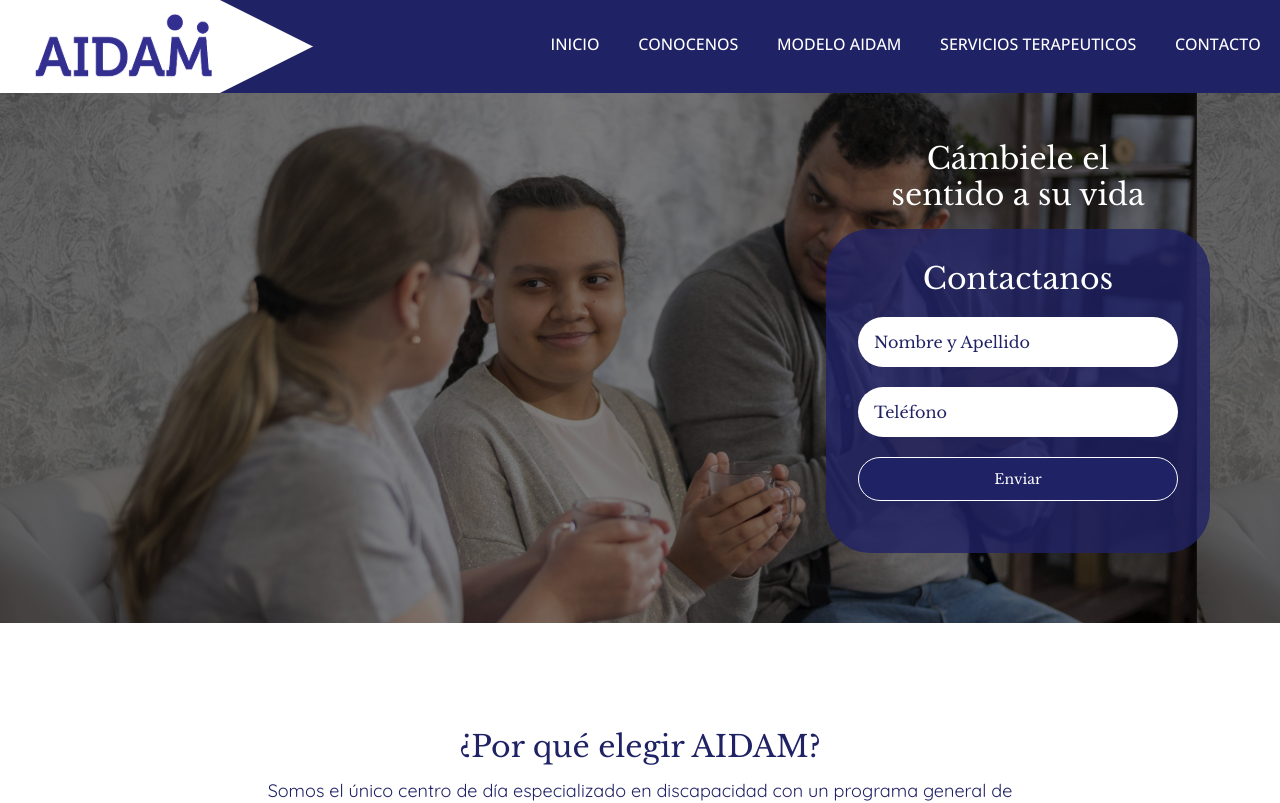
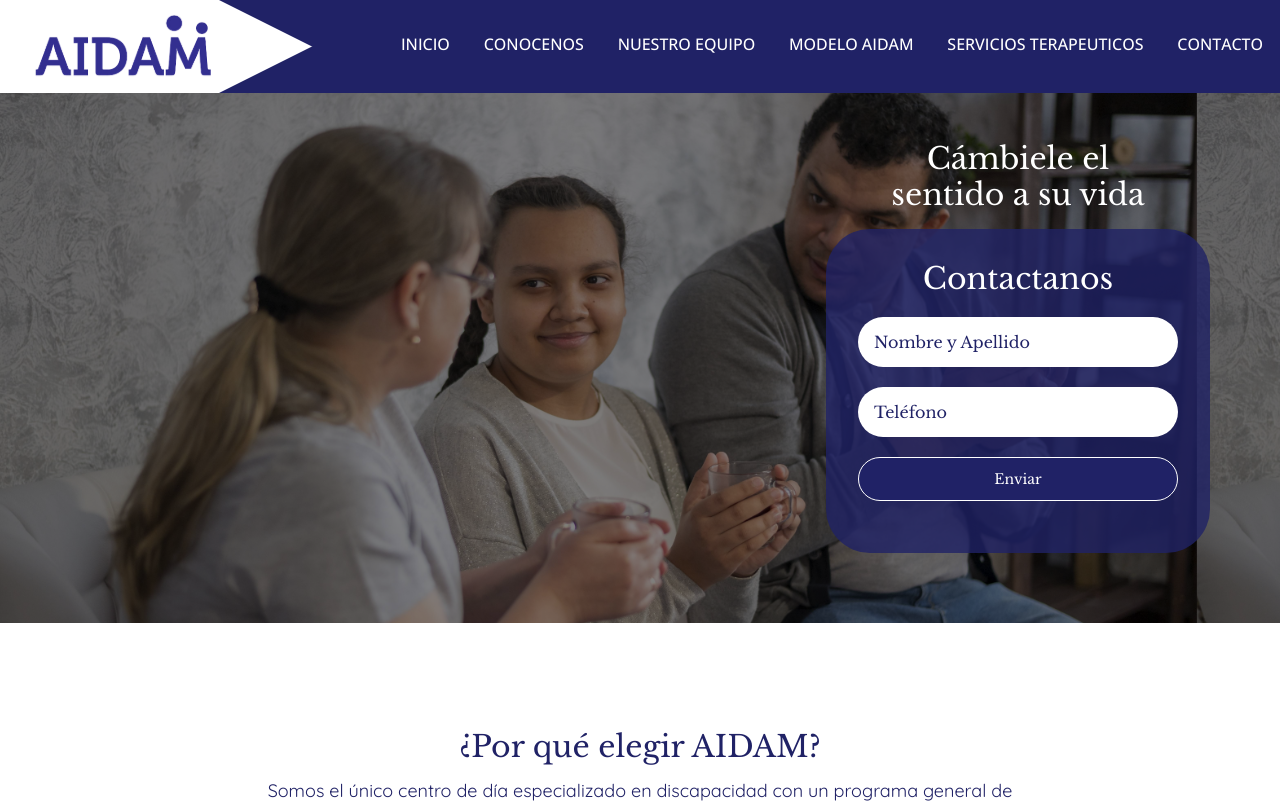
Before and after one commit to ElianRivoira/aidam-site, a Next.js app in the folder aidam-site/: page / in a window 1280 px wide. Shown: the top 803 px of the page. Built offline with nearby package versions, Linux system fonts and the light colour scheme.

Commit message:
fixed navbar

```diff
--- a/aidam-site/src/components/Navbar.jsx
+++ b/aidam-site/src/components/Navbar.jsx
@@ -11,8 +11,8 @@ const Navbar = () => {
   // smooth transition to white background pending
   return (
     <nav className={`pl-8 ${styles.gradient} h-[93px] flex justify-center fixed z-10 top-0 w-full`}>
-      <div className='max-w-7xl w-full flex h-full justify-between'>
-        <div className='flex !w-2/3'>
+      <div className='max-w-[1480px] w-full flex h-full justify-between'>
+        <div className='flex mdMax:!w-[70%] lgMax:w-2/3 w-1/3 xd:w-1/2'>
           <div className='flex items-center relative lg:!w-[197px]'>
             <Image src={aidam} alt='aidam' height={70} className='' />
           </div>
@@ -20,12 +20,12 @@ const Navbar = () => {
             <div className={`${styles.triangleBottom}`}></div>
             <div className={`${styles.triangleTop}`}></div>
           </div>
-          <div className='lg:w-[45%] w-0 bg-aidamBlue'></div>
-          {useMediaQuery(1024) ? (
-            <div className=' w-1/2 bg-aidamBlue'></div>
+          <div className='xb:w-[20%] xc:w-[40%] xd:w-[50%] w-0 bg-aidamBlue'></div>
+          {useMediaQuery(1100) ? (
+            <div className='mdMax:w-1/3 w-1/2 bg-aidamBlue'></div>
           ) : null}
         </div>
-        {useMediaQuery(1024) ? (
+        {useMediaQuery(1100) ? (
           <>
             <div className={`${styles.container}`}>
               <button
@@ -39,15 +39,17 @@ const Navbar = () => {
             </div>
           </>
         ) : (
-          <div className='flex justify-around w-full !max-w-4xl items-center font-openSans text-lb text-white font-medium bg-aidamBlue'>
+          <div className='flex justify-around !w-full !max-w-4xl items-center font-openSans text-lb text-white font-medium bg-aidamBlue'>
             <Link href={''} className={`${styles.navbarButton} transition-colors`}>
               INICIO
             </Link>
             <Link href={''} className={`${styles.navbarButton} transition-colors`}>
               CONOCENOS
             </Link>
-
-            <Link href={''} className={`${styles.navbarButton}`}>
+            <Link href={''} className={`${styles.navbarButton} transition-colors`}>
+              NUESTRO EQUIPO
+            </Link>
+            <Link href={''} className={`${styles.navbarButton} transition-colors`}>
               MODELO AIDAM
             </Link>
             <Link href={''} className={`${styles.navbarButton} transition-colors`}>
@@ -75,7 +77,10 @@ const Navbar = () => {
                 CONÓCENOS
               </Link>
               <Link href={''} className=''>
-                MODELO VITAL
+                NUESTRO EQUIPO
+              </Link>
+              <Link href={''} className=''>
+                MODELO AIDAM
               </Link>
               <Link href={''} className=''>
                 SERVICIOS TERAPÉUTICOS
--- a/aidam-site/tailwind.config.js
+++ b/aidam-site/tailwind.config.js
@@ -27,9 +27,6 @@ module.exports = {
         aidamHover: '#b1b3e7',
         therapists: '#0B7EBE',
         redLogout: '#B81212',
-      },
-      aspectRatio: {
-        'aidamImage': '961 / 850',
       },
       fontSize: {
         sl: ['7px', '10px'],
@@ -73,7 +70,12 @@ module.exports = {
       screens: {
         'sd': '748px',
         'ml': '830px',
+        'xb': '1230px',
+        'xc': '1315px',
+        'xd': '1390px',
         'smMax': {'max': '640px'},
+        'mdMax': {'max': '768px'},
+        'lgMax': {'max': '1100px'},
       },
     },
   },
```
